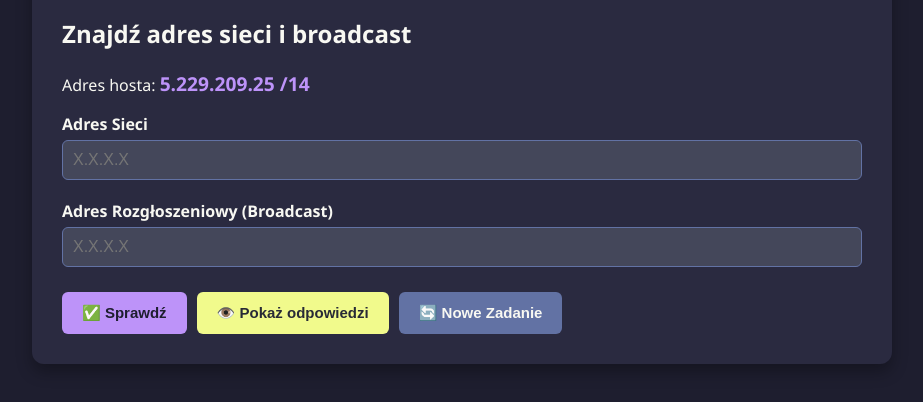
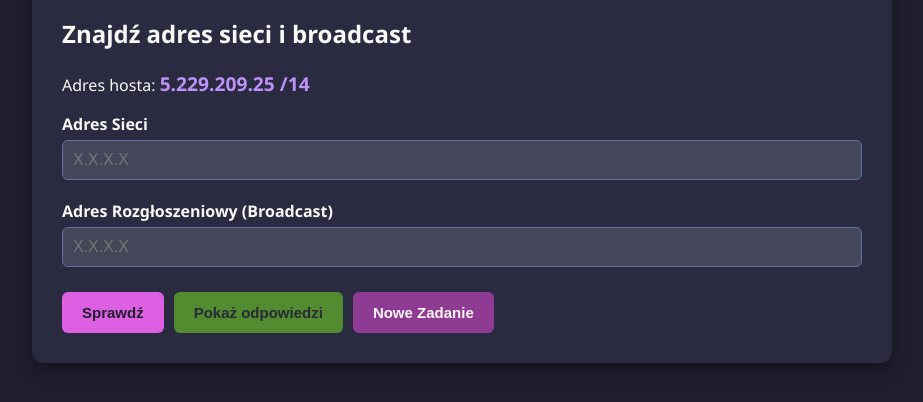
Before and after one commit to Matix732/zadania-ip, a plain HTML site: page index.html in a window 1280 px wide. Both pictures are taken after a click on the element "ZAD: Szukanie IP". Shown: the part 186-588 px from the top of the page, without its empty margins (178-1101 px from the left). Drawn offline with Linux system fonts and the light colour scheme.

Commit message:
button colors change

```diff
--- a/index.html
+++ b/index.html
@@ -117,10 +117,10 @@
         button:hover { opacity: 0.85; }
         button:active { transform: scale(0.98); }
 
-        .btn-primary { background-color: var(--primary-color); color: var(--bg-color); }
-        .btn-secondary { background-color: var(--accent-color); color: var(--text-color); }
-        .btn-info { background-color: #8be9fd; color: #282a36; }
-        .btn-warning { background-color: #f1fa8c; color: #282a36; }
+        .btn-primary { background-color: #de60e2; color: #1e1e2f; }
+        .btn-secondary { background-color: #903b93; color: #f8f8f2; }
+        .btn-info { background-color: #6272a4; color: #1e1e2f;}
+        .btn-warning { background-color: #538c30; color: #282a36; }
 
         .result-box {
             margin-top: 20px;
@@ -183,9 +183,9 @@
         </div>
 
         <div class="button-group">
-            <button class="btn-primary" onclick="checkIpTrainer()">✅ Sprawdź</button>
-            <button class="btn-warning" onclick="showIpAnswers()">👁️ Pokaż odpowiedzi</button>
-            <button class="btn-secondary" onclick="generateIpTask()">🔄 Nowe Zadanie</button>
+            <button class="btn-primary" onclick="checkIpTrainer()">Sprawdź</button>
+            <button class="btn-warning" onclick="showIpAnswers()">Pokaż odpowiedzi</button>
+            <button class="btn-secondary" onclick="generateIpTask()">Nowe Zadanie</button>
         </div>
     </div>
 
@@ -198,10 +198,10 @@
         <div id="feed-vlsm" class="feedback"></div>
 
         <div class="button-group">
-            <button class="btn-primary" onclick="checkVlsmTrainer()">✅ Sprawdź</button>
-            <button class="btn-info" onclick="sortVlsmList()">💡 Posortuj</button>
-            <button class="btn-warning" onclick="showVlsmAnswers()">👁️ Odpowiedzi</button>
-            <button class="btn-secondary" onclick="generateDynamicVlsmTask()">🔄 Nowy Scenariusz</button>
+            <button class="btn-primary" onclick="checkVlsmTrainer()">Sprawdź</button>
+            <button class="btn-info" onclick="sortVlsmList()">Posortuj</button>
+            <button class="btn-warning" onclick="showVlsmAnswers()">Pokaż dpowiedzi</button>
+            <button class="btn-secondary" onclick="generateDynamicVlsmTask()">Nowy Scenariusz</button>
         </div>
     </div>
 
@@ -223,9 +223,9 @@
         <div id="feed-agg" class="feedback"></div>
 
         <div class="button-group">
-            <button class="btn-primary" onclick="checkAggTrainer()">✅ Sprawdź</button>
-            <button class="btn-warning" onclick="showAggAnswers()">👁️ Pokaż odpowiedzi</button>
-            <button class="btn-secondary" onclick="generateAggTask()">🔄 Nowe Zadanie</button>
+            <button class="btn-primary" onclick="checkAggTrainer()">Sprawdź</button>
+            <button class="btn-warning" onclick="showAggAnswers()">Pokaż odpowiedzi</button>
+            <button class="btn-secondary" onclick="generateAggTask()">Nowe Zadanie</button>
         </div>
     </div>
 
```
